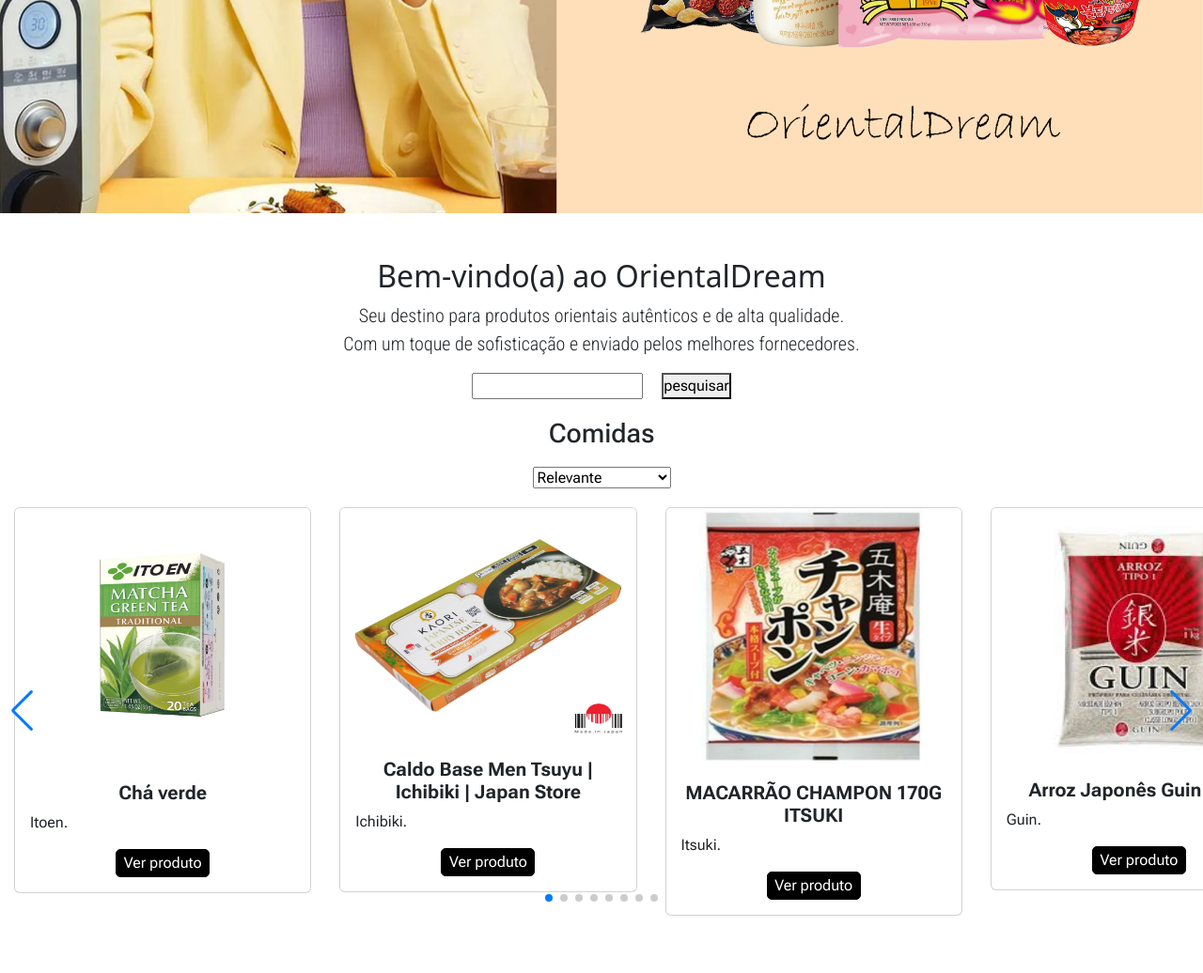
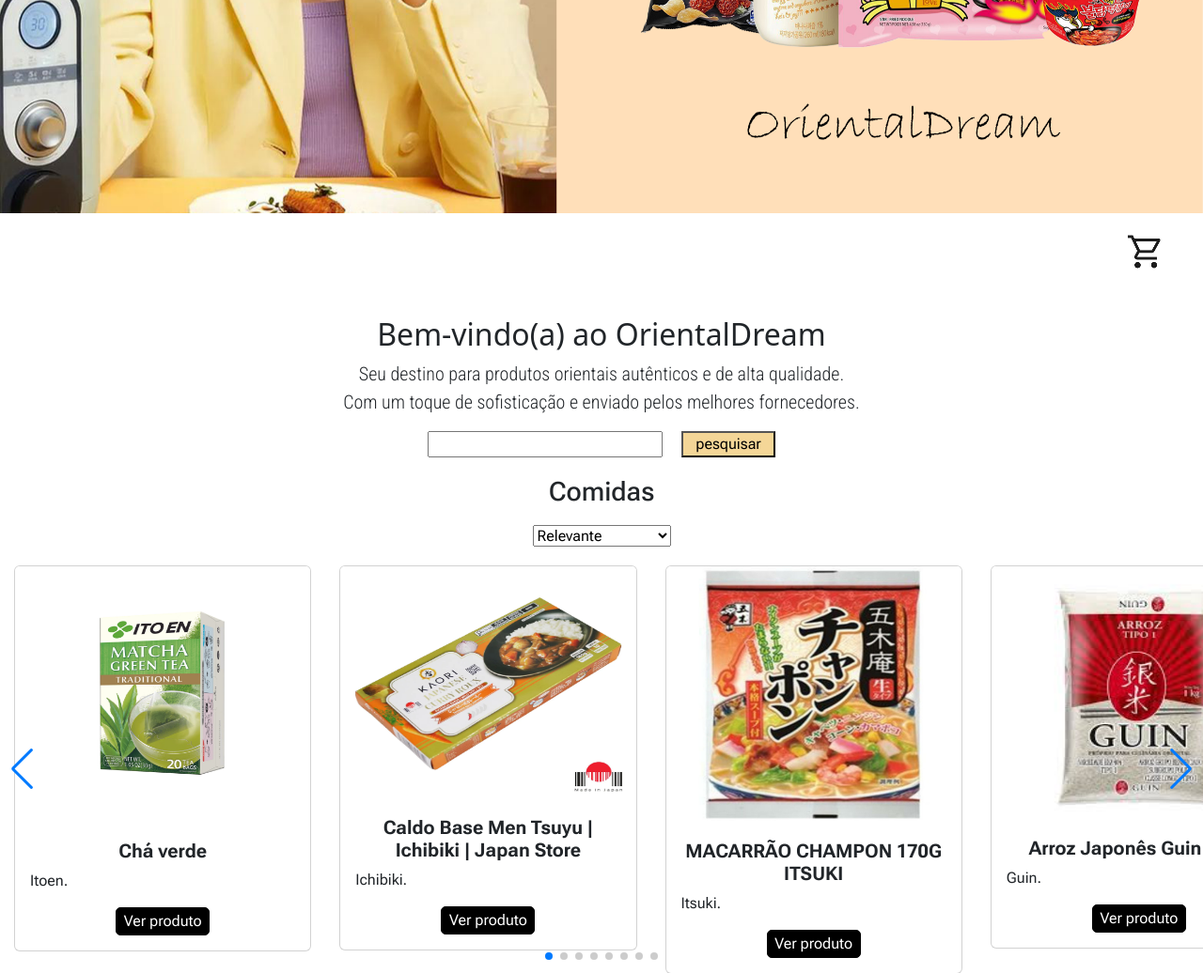
Before and after one commit to larissaog/orientaldream, a PHP site: page / in a window 1280 px wide. Shown: the part 605-1641 px from the top of the page at 94% size. Run offline with PHP 8.4, Linux system fonts and the light colour scheme; some web fonts are replaced.

Commit message:
carrinho//pesquisa

```diff
--- a/index.html
+++ b/index.html
@@ -80,7 +80,11 @@
 </div>
 
     </section>
-
+    <section>
+      <div class="carr">
+       <a href=""> <img src="img/carr.png" alt="" class="carr-fig"></a>
+      </div>
+    </section>
 <section>
   <div class="container mt-5">
     <div class="row">
@@ -94,7 +98,7 @@
 <section class="barrapesquisa-principal">
   <div class="pesq">
     <input type="text" class="input-pesquisa">
-    <button>pesquisar</button>
+    <button class="buttonpesquisa">pesquisar</button>
   </div>
 </section>
 <!-- COMEÇO DO CARD 1 -->
--- a/style.css
+++ b/style.css
@@ -105,6 +105,32 @@
     justify-content: center;
     align-items: center;
     gap: 20px;
+}
+
+.buttonpesquisa{
+    width: 100px;
+    background-color: #F4D697;
+
+
+}
+.buttonpesquisa:hover{
+    background-color: #BE6DBD;
+    cursor: pointer;
+}
+.input-pesquisa{
+    width: 250px;
+}
+
+/* carrinho */
+.carr{
+    display: flex;
+    justify-content: end;
+    margin-right: 40px;
+    margin-top: 20px;
+}
+
+.carr-fig{
+    filter: invert(100%);
 }
 
 /* ======== MOBILE ======== */
```
Also changed, not shown: img/carr.png (added).
